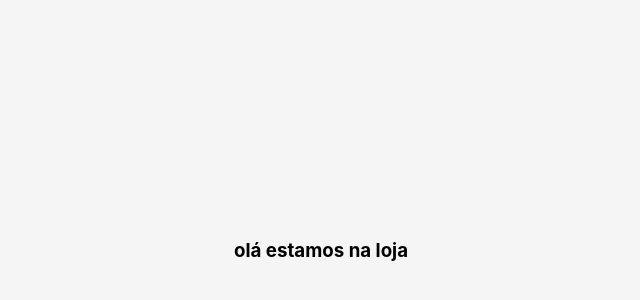
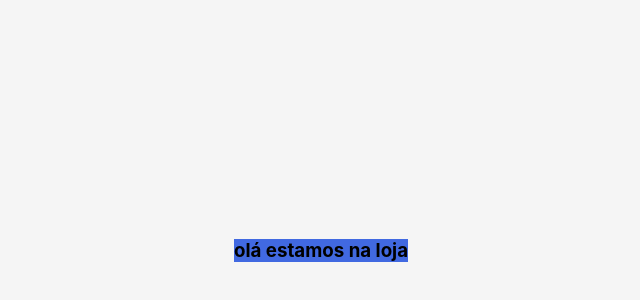
Before and after one commit to MalcoEletronics/CaseGrupo6, a React (Create React App) app in the folder Projeto site/Front-End/site-geleia/: page /loja in a window 1280 px wide. Shown: the part 8-308 px from the top of the page, without its empty margins (319-959 px from the left). Built offline with nearby package versions, Linux system fonts and the light colour scheme.

Commit message:
Mais tentativas frustradas de componentizar os produtos na loja

```diff
--- a/Projeto site/Front-End/site-geleia/src/components/sellProduct/index.js
+++ b/Projeto site/Front-End/site-geleia/src/components/sellProduct/index.js
@@ -1,14 +1,14 @@
 import React,{Component} from 'react';
 import './styles.css';
 
-class sellProducts extends Component {
+export default class sellProduct extends Component {
     render() {
+        console.log(this.props);
         return (
             <div className="productBox">
-                Isto e um produto
+                <h1>Isto e um produto</h1>
             </div>
+
         );
     }
 }
-
-export default sellProducts;
--- a/Projeto site/Front-End/site-geleia/src/pages/Loja/index.js
+++ b/Projeto site/Front-End/site-geleia/src/pages/Loja/index.js
@@ -1,16 +1,15 @@
 import React, { Component } from 'react';
-import sellProducts from './../../components/sellProduct/index'
+import sellProduct from './../../components/sellProduct/index'
 
 import './styles.css';
-class Loja extends Component {
+export default class Loja extends Component {
+
     render(){
         return (
-                <div>
+                <div className="teste">
                     <h3>olá estamos na loja</h3>
-                    <sellProducts/>
+                    <sellProduct/>
                 </div>
         );
     }
 }
-
-export default Loja;
--- a/Projeto site/Front-End/site-geleia/src/pages/Loja/styles.css
+++ b/Projeto site/Front-End/site-geleia/src/pages/Loja/styles.css
@@ -1,5 +1,9 @@
-.productBox{
+/* .productBox{
     width: 100px;
     height: 200px;
     background-color: red;
+} */
+
+.teste{
+    background-color: royalblue;
 }
```
Also changed, not shown: Projeto site/Front-End/site-geleia/src/routes.js (+4 -4 lines).
